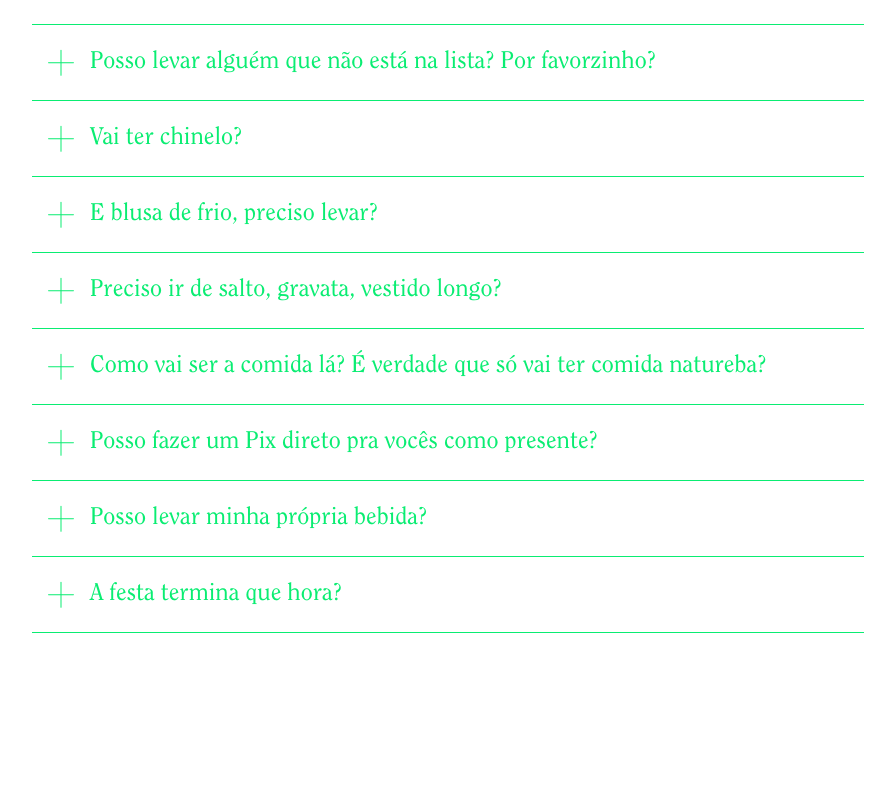
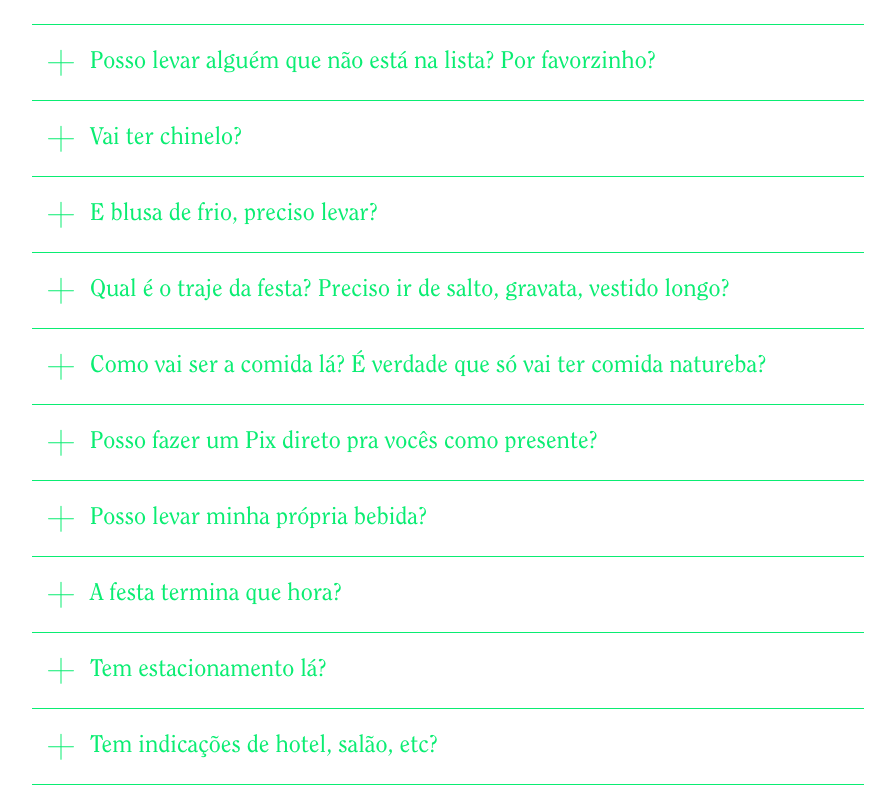
Before and after one commit to jpesce/joandra-wedding, a Next.js app: page / in a window 1280 px wide. Shown: the part 7561-8360 px from the top of the page, without its empty margins (192-1087 px from the left). Before the commit the page ends 8274 px from the top, so only its background shows below. Built offline with nearby package versions, Linux system fonts and the light colour scheme.

Commit message:
edit: update FAQ questions

```diff
--- a/src/components/FAQ/index.tsx
+++ b/src/components/FAQ/index.tsx
@@ -23,9 +23,9 @@ const QUESTIONS = [
       "Agosto em BH costuma fazer frio de noite. Então melhor garantir uma blusinha, mesmo se o dia estiver quente.",
   },
   {
-    question: "Preciso ir de salto, gravata, vestido longo?",
+    question: "Qual é o traje da festa? Preciso ir de salto, gravata, vestido longo?",
     answer:
-      "Não precisa. Queremos todo mundo lindo e à vontade. Vista-se para se sentir especial, do seu jeito, para celebrar esse dia único com a gente! ",
+      "Esse é um dia único e muito especial, queremos todo mundo lindo do seu jeito! Então não precisa usar salto, gravata ou vestido longo, mas venha radiante pois esse evento será fotografado para a posteridade.",
   },
   {
     question:
@@ -47,6 +47,16 @@ const QUESTIONS = [
     question: "A festa termina que hora?",
     answer:
       "Como a festa será em uma área residencial, existe um limite de horário. Então se precisar se programar, nossa hora limite é 22h. Por isso chegue cedo!",
+  },
+  {
+    question: "Tem estacionamento lá?",
+    answer:
+      "Não, mas normalmente a rua tem muito espaço para estacionar. Se for beber melhor ir de Uber ou organizar uma van pra galera. — Se for dirigir, não beba",
+  },
+  {
+    question: "Tem indicações de hotel, salão, etc?",
+    answer:
+      "Não temos, mas estamos super dispostos a ajudar nessa busca! Nos chame pelo whatsapp que conversamos melhor. Nosso número é: Chandra (31) 98876-6550 e João (31) 99289-5008",
   },
 ];
 
```
